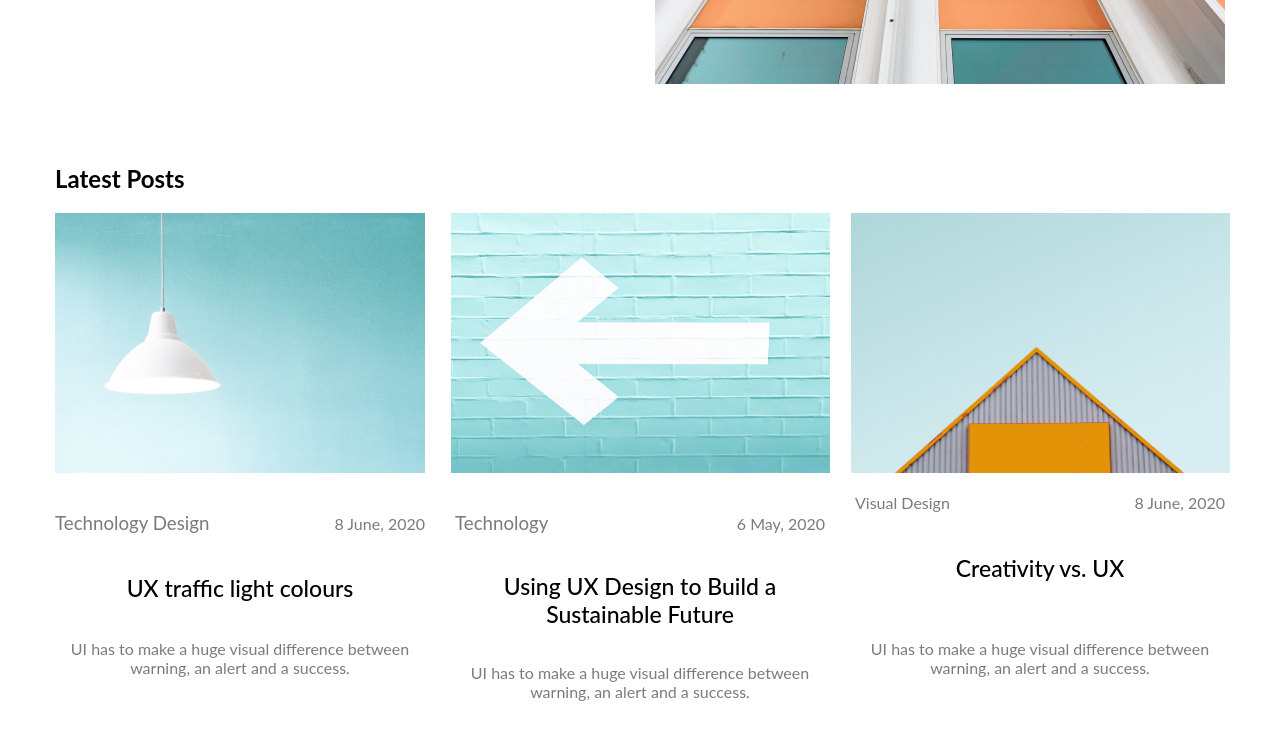
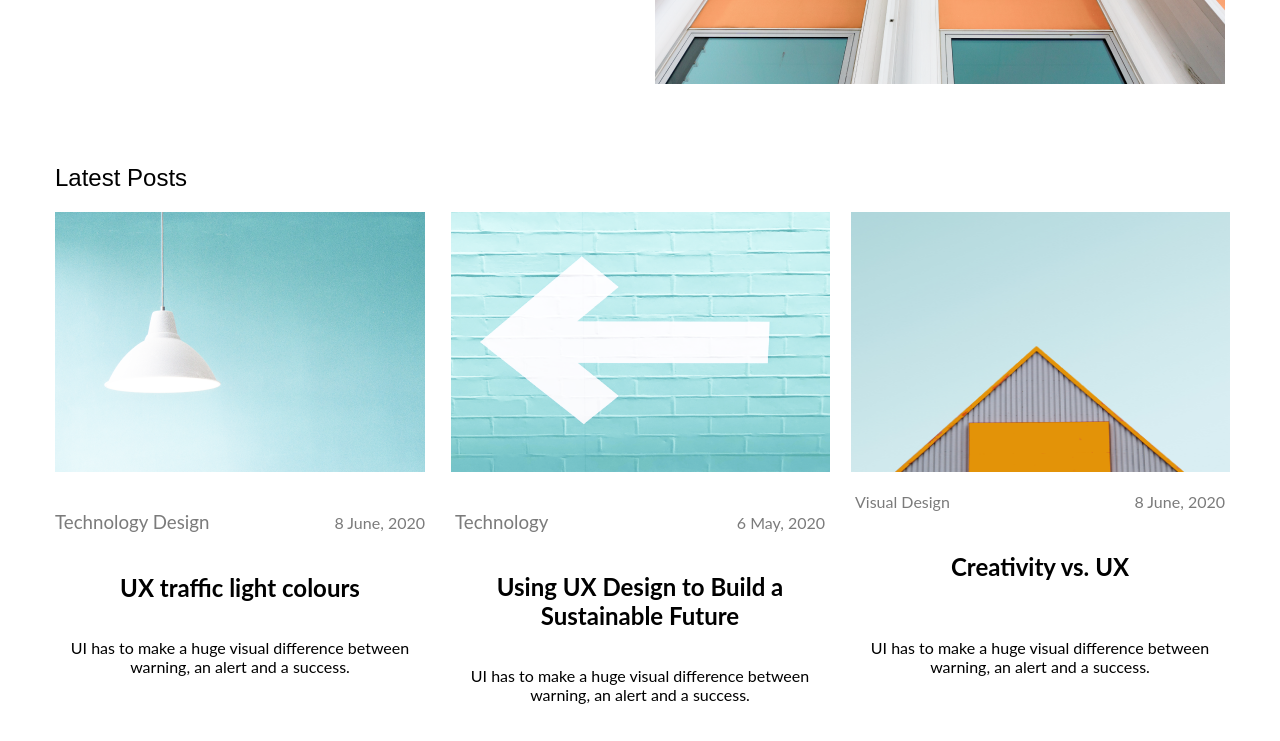
Before and after one commit to anaochkur/hw18, a plain HTML site: page index.html in a window 1280 px wide. Shown: the part 1580-2321 px from the top of the page. Drawn offline with Linux system fonts and the light colour scheme.

Commit message:
changed font weight

```diff
--- a/scss/style.scss
+++ b/scss/style.scss
@@ -110,6 +110,10 @@ body{
     width: 1170px;
     margin: 0 auto;
     padding: 20px 0;
+    .title{
+        font-family: $font-family-title;
+        font-weight: 400;
+      }
 
     .flex-container {
       @include flex(space-between,center);
@@ -139,8 +143,6 @@ body{
 
         .info-block{
             @include flex(space-between,center);
-        }
-
             .title2{
                 font-size: 23px;
                 font-weight: 500;
@@ -149,6 +151,9 @@ body{
                 color: #7b7b7b;
                 font-weight: 400;
             }
+        }
+
+
         }
       }
     }
```
Also changed, not shown: scss/style.css, 1 other file. Lines whose indentation alone changed are shown as unchanged.
